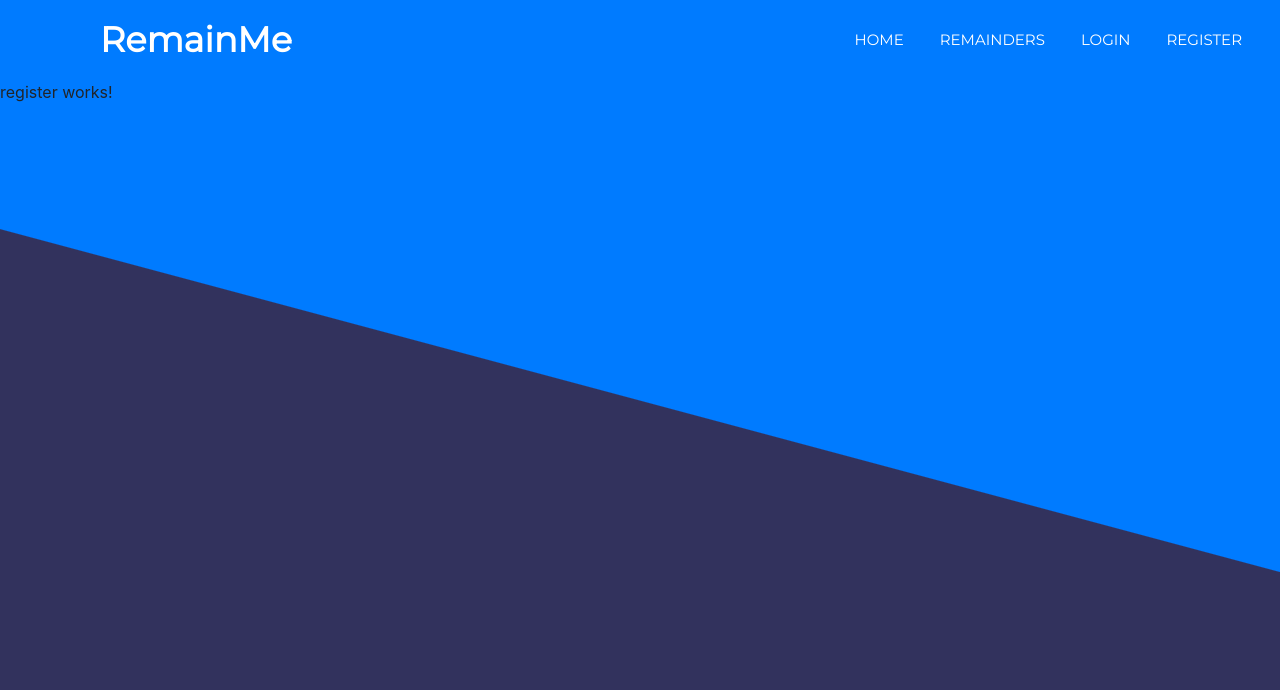
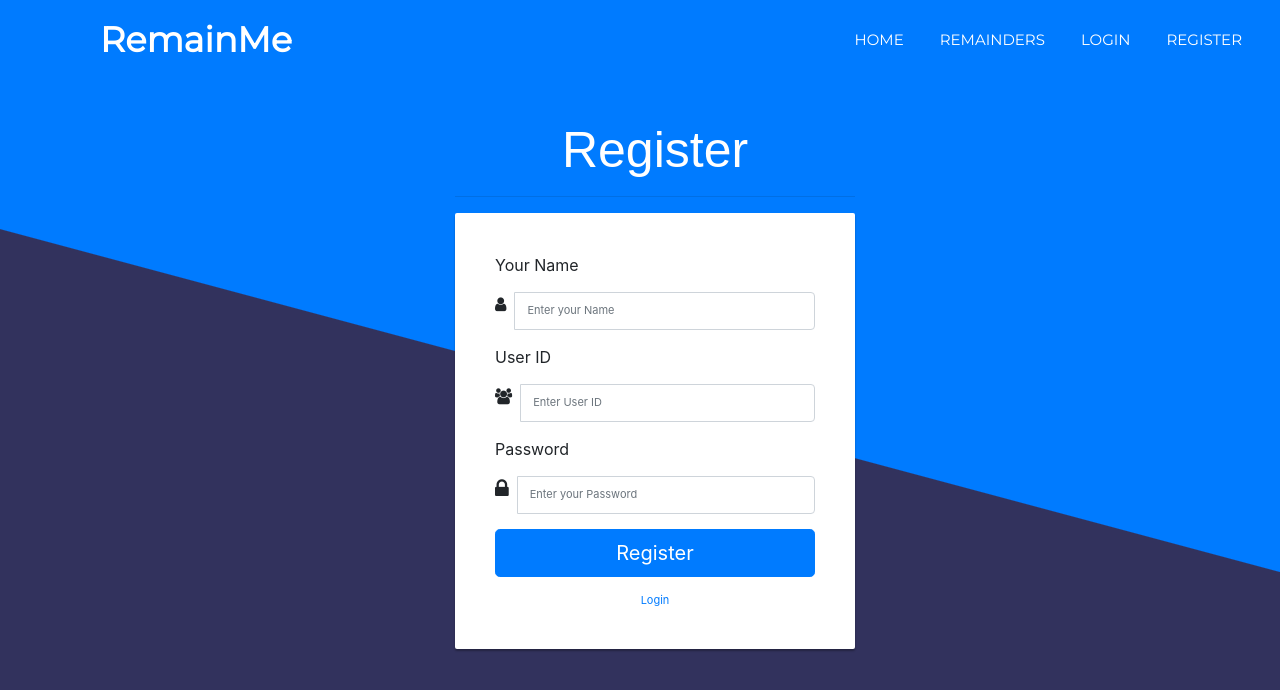
Before and after one commit to muhammed-ijlan/Reminder-app-Angular, an Angular app: page /register in a window 1280 px wide. Shown: the top 690 px of the page. Built offline with nearby package versions, Linux system fonts and the light colour scheme.

Commit message:
register styles added

```diff
--- a/src/app/register/register.component.css
+++ b/src/app/register/register.component.css
@@ -0,0 +1,60 @@
+.container {
+  padding-left: 25rem;
+}
+
+.main {
+  margin-top: 40px;
+}
+
+h1.title {
+  font-size: 50px;
+  font-family: Arial, Helvetica, sans-serif;
+  font-weight: 400;
+  color: white;
+}
+
+hr {
+  width: 100%;
+  color: #fff;
+}
+
+.form-group {
+  margin-bottom: 15px;
+}
+
+label {
+  margin-bottom: 15px;
+}
+
+input,
+input::-webkit-input-placeholder {
+  font-size: 11px;
+  padding-top: 3px;
+}
+
+.main-login {
+  background-color: #fff;
+  /* shadows and rounded borders */
+  -moz-border-radius: 2px;
+  -webkit-border-radius: 2px;
+  border-radius: 2px;
+  -moz-box-shadow: 0px 2px 2px rgba(0, 0, 0, 0.3);
+  -webkit-box-shadow: 0px 2px 2px rgba(0, 0, 0, 0.3);
+  box-shadow: 0px 2px 2px rgba(0, 0, 0, 0.3);
+}
+
+.main-center {
+  margin-top: 30px;
+  margin: 0 auto;
+  width: 400px;
+  padding: 40px 40px;
+}
+
+.login-button {
+  margin-top: 5px;
+}
+
+.login-register {
+  font-size: 11px;
+  text-align: center;
+}
--- a/src/app/register/register.component.html
+++ b/src/app/register/register.component.html
@@ -1 +1,60 @@
-<p>register works!</p>
+<div class="container">
+    <div class="row main">
+        <div class="panel-heading">
+            <div class="panel-title text-center">
+                <h1 class="title">Register</h1>
+                <hr />
+            </div>
+
+            <div class="main-login main-center">
+
+                <form class="form-horizontal">
+
+                    <div class="form-group">
+                        <label for="name" class="cols-sm-2 control-label">Your Name</label>
+                        <div class="cols-sm-10">
+                            <div class="input-group">
+                                <span class="input-group-addon mr-2"><i class="fa fa-user fa"
+                                        aria-hidden="true"></i></span>
+                                <input type="text" class="form-control" placeholder="Enter your Name" />
+                            </div>
+                        </div>
+                    </div>
+
+
+                    <div class="form-group">
+                        <label for="username" class="cols-sm-2 control-label">User ID</label>
+                        <div class="cols-sm-10">
+                            <div class="input-group">
+                                <span class="input-group-addon mr-2"><i class="fa fa-users fa"
+                                        aria-hidden="true"></i></span>
+                                <input type="number" class="form-control" placeholder="Enter User ID" />
+                            </div>
+                        </div>
+                    </div>
+
+                    <div class="form-group">
+                        <label for="password" class="cols-sm-2 control-label">Password</label>
+                        <div class="cols-sm-10">
+                            <div class="input-group">
+                                <span class="input-group-addon mr-2"><i class="fa fa-lock fa-lg"
+                                        aria-hidden="true"></i></span>
+                                <input type="password" class="form-control" placeholder="Enter your Password" />
+                            </div>
+                        </div>
+                    </div>
+
+                    <div class="form-group ">
+                        <button type="button" class="btn btn-primary btn-lg btn-block login-button">Register</button>
+                    </div>
+                    <div class="login-register">
+                        <a href="/login">Login</a>
+                    </div>
+                </form>
+            </div>
+        </div>
+    </div>
+
+</div>
+
+<script type="text/javascript" src="assets/js/bootstrap.js"></script>
--- a/src/index.html
+++ b/src/index.html
@@ -25,6 +25,14 @@
 
   <script src="https://unpkg.com/sweetalert/dist/sweetalert.min.js"></script>
 
+  <!--  -->
+  <!-- Website Font style -->
+  <link rel="stylesheet" href="https://maxcdn.bootstrapcdn.com/font-awesome/4.6.1/css/font-awesome.min.css">
+
+  <!-- Google Fonts -->
+  <link href='https://fonts.googleapis.com/css?family=Passion+One' rel='stylesheet' type='text/css'>
+  <link href='https://fonts.googleapis.com/css?family=Oxygen' rel='stylesheet' type='text/css'>
+
 </head>
 
 <body>
```
Also changed, not shown: 1 other file (tests, documents, lock files or other folders).
